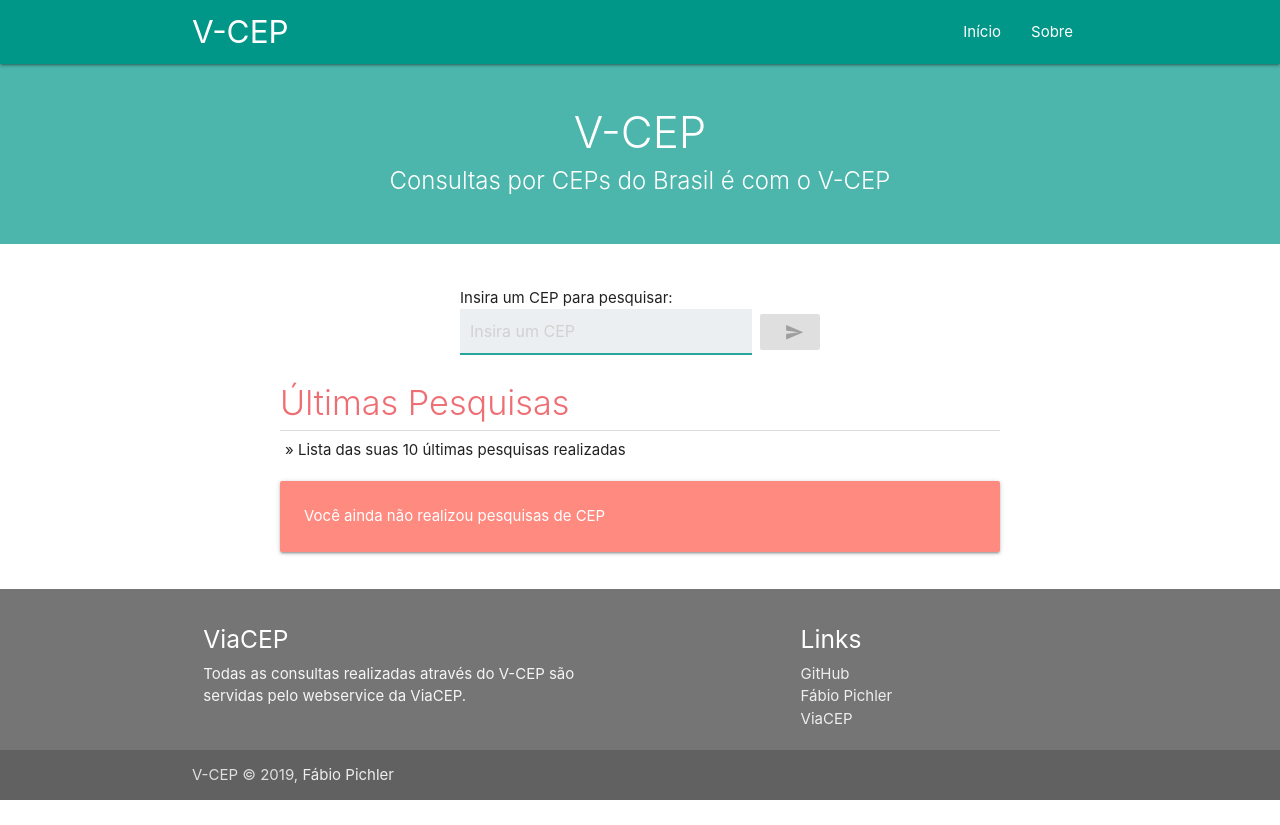
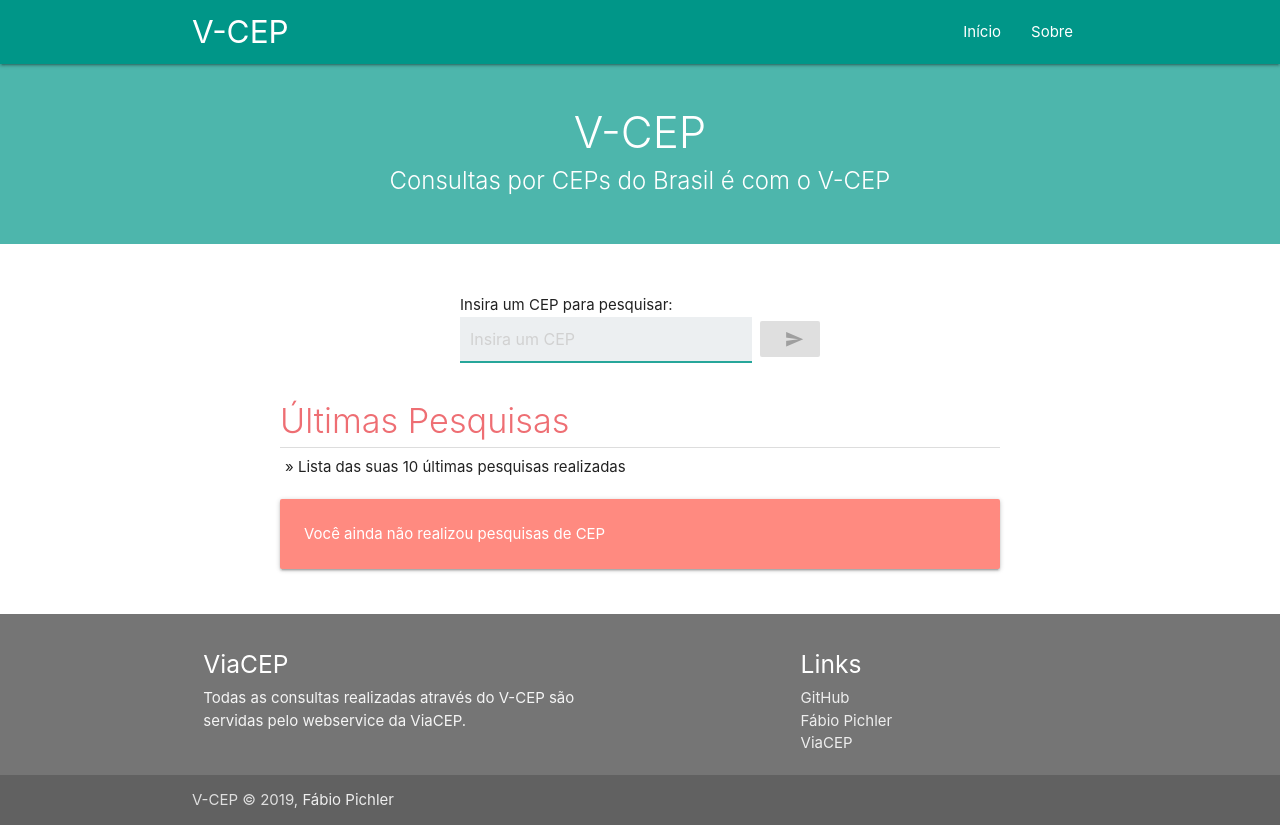
Before and after one commit to fabiopichler/v-cep, a React (Create React App) app: page / in a window 1280 px wide. Before the commit the page ends 800 px from the top, so only its background shows below. Built offline with nearby package versions, Linux system fonts and the light colour scheme.

Commit message:
visual improvements

```diff
--- a/src/components/appFooter/AppFooter.tsx
+++ b/src/components/appFooter/AppFooter.tsx
@@ -1,9 +1,11 @@
 import React from 'react';
+
+import './appFooter.scss';
 
 import AppFooterLi from './appFooterLi/AppFooterLi';
 
 const AppFooter: React.FC = () => (
-    <footer className="page-footer grey darken-1">
+    <footer className="app-footer page-footer grey darken-1">
         <div className="container">
             <div className="row">
                 <div className="col l6 s12">
--- /dev/null
+++ b/src/components/appFooter/appFooter.scss
@@ -0,0 +1,3 @@
+.app-footer {
+    margin-top: 30px;
+}
--- a/src/components/appHeader/appHeader.scss
+++ b/src/components/appHeader/appHeader.scss
@@ -1,4 +1,6 @@
 .app-header {
+    margin-bottom: 30px;
+
     .desc-container,
     .form-container {
         display: flex;
@@ -8,6 +10,7 @@
 
     .desc-container {
         min-height: 180px;
+        padding: 30px 0;
         font-size: 1.6rem;
         color: white;
         text-align: center;
--- a/src/components/pages/homePage/homeForm/homeForm.scss
+++ b/src/components/pages/homePage/homeForm/homeForm.scss
@@ -1,6 +1,6 @@
 .home-form {
     max-width: 360px;
-    margin: 0 auto;
+    margin: 0 auto 40px;
 
     > div {
         display: flex;
```
